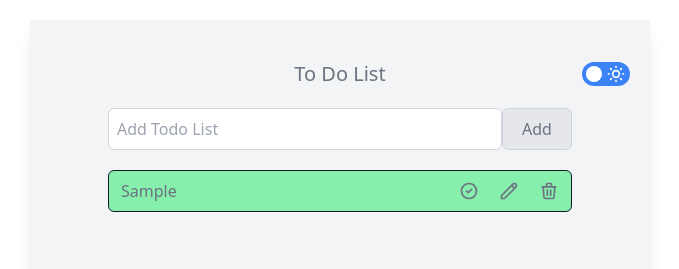
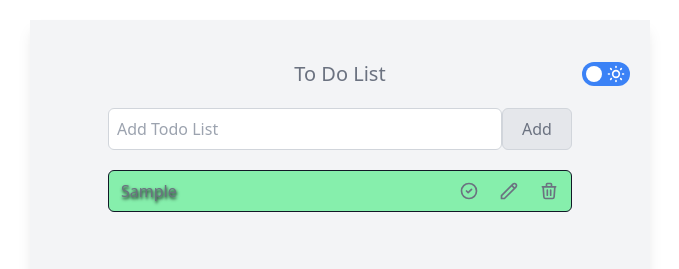
Before and after one commit to Sept-Rabbit/todolist, a React (Vite) app: page / in a window 1280 px wide. Both pictures are taken after typing "Sample" into the empty fields and a click on the button "Add". Shown: the top 269 px of the page, without its empty margins (300-979 px from the left). Built offline with nearby package versions, Linux system fonts and the light colour scheme.

Commit message:
add text-shadow to dark mode

```diff
--- a/src/components/TodoList.jsx
+++ b/src/components/TodoList.jsx
@@ -92,8 +92,8 @@ export const TodoList = () => {
                           <li
                             className={
                               l.complete
-                                ? "line-through hover:text-white dark:hover:text-blue-500"
-                                : "hover:text-white dark:hover:text-blue-500"
+                                ? "text-shadow text-shadow-none line-through hover:text-white dark:hover:text-blue-500"
+                                : "text-shadow text-shadow-none hover:text-white dark:hover:text-blue-500"
                             }
                           >
                             {l.text}
--- a/src/index.css
+++ b/src/index.css
@@ -26,3 +26,11 @@ input:checked ~ .toggle {
 .list:nth-child(4n + 4) {
   @apply bg-red-400;
 }
+
+.text-shadow {
+  text-shadow: black 0.05em 0.1em 0.2em;
+}
+
+.text-shadow:hover {
+  text-shadow: none;
+}
```
